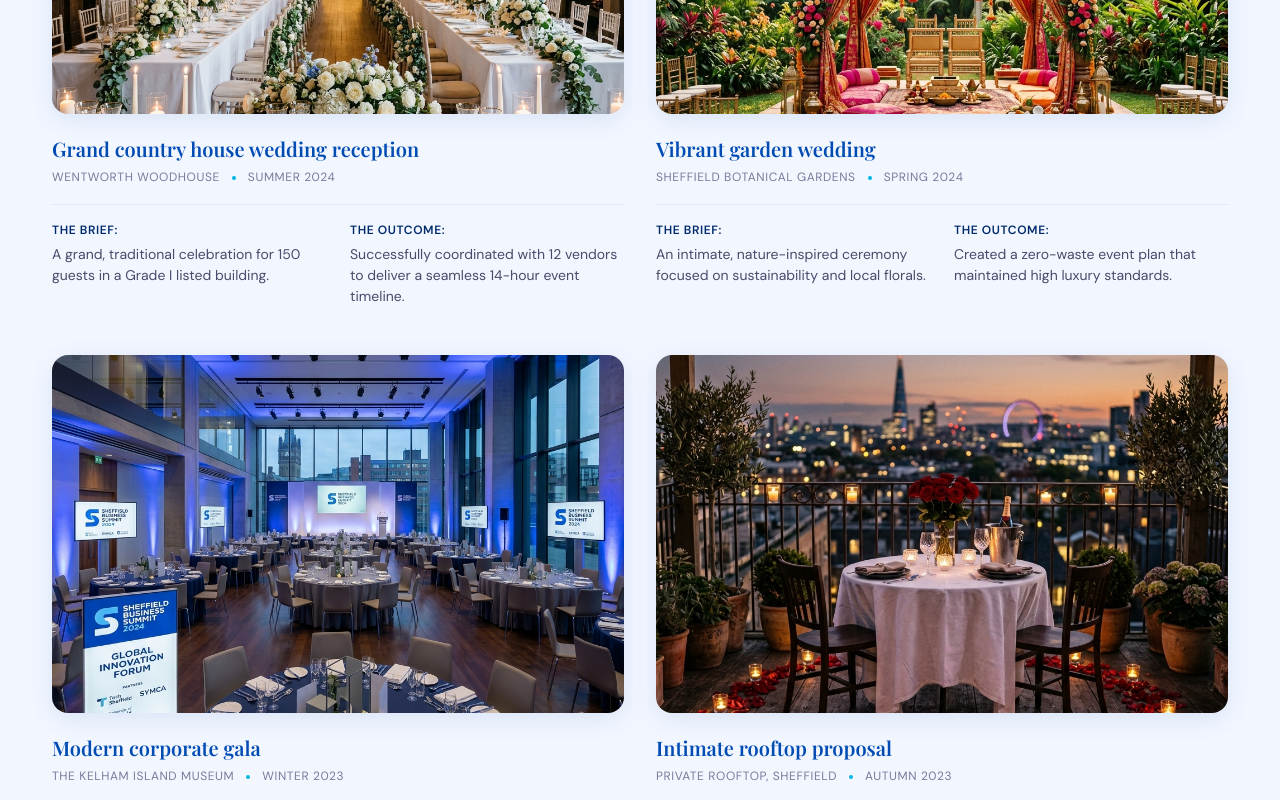
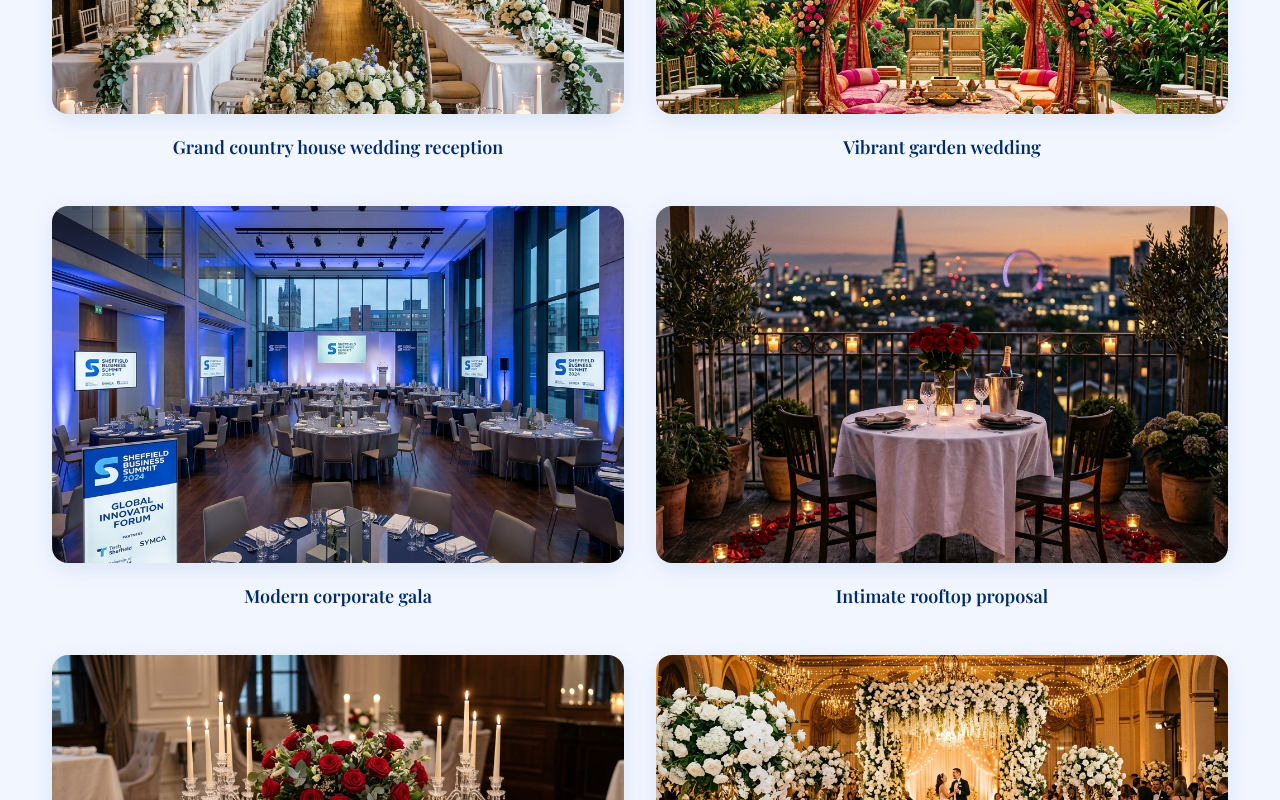
Before and after one commit to klaxtrix-sudo/opal-events, a React (Vite) app: page /portfolio in a window 1280 px wide. Shown: the part 840-1640 px from the top of the page. Built offline with nearby package versions, Linux system fonts and the light colour scheme; a web font is replaced by a local one.

Commit message:
refactor: update About page content, simplify Portfolio layout, and refresh imagery assets

```diff
--- a/src/components/About.jsx
+++ b/src/components/About.jsx
@@ -2,7 +2,7 @@ import React from 'react';
 import { Link } from 'react-router-dom';
 import './About.css';
 import { useScrollReveal } from '../hooks/useScrollReveal';
-import aboutImg from '../assets/about.png';
+import aboutImg from '../assets/about_story.jpg';
 
 
 
@@ -33,26 +33,25 @@ const About = () => {
           </Link>
 
           <p className="about-lead">
-            Isn't being a wedding planner every girl's dream? I just decided to follow mine...
+            "Isn't being a wedding planner every girl's dream? I just decided to follow mine..."
           </p>
 
           <div className="about-body">
             <p>
-              In 2020, while working full-time, I did an online Wedding Planning course
-              which delved into weddings of different cultures such as Nigerian, South Asian,
-              and Slovakian. It also looked at how to run your own wedding planning business—I
-              spent months debating how someone with so much passion but little experience
-              in the industry could start that business. In the end, what made the most sense
-              to me was to at least start in the industry, so in 2023 I quit my job and
-              started working freelance as a Wedding Coordinator for a venue.
+              In 2020, while working full-time, I did an online Wedding Planning course which
+              delved into weddings of different cultures, such as Nigerian, South Asian, and
+              Slovakian. During the planning of my own multicultural wedding (British/Nigerian),
+              I was reminded of my love for planning and the cultural variety I experienced in
+              my training.
             </p>
             <p>
-              That's when I realised what it takes to succeed in weddings and events: hard
-              work and long hours, but also passion, great customer service, and connections.
-              It solidified that this was what I wanted to do. I moved to a venue close to
-              the city centre and within 18 months I had been promoted twice—from Wedding &
-              Venue Assistant to Wedding & Event Coordinator, and from Coordinator to
-              Hospitality Manager.
+              The course also looked at how to run your own wedding planning business—I spent months
+              debating how someone with so much passion but little experience in the industry could
+              start that business.
+            </p>
+            <p >
+              In the end, what made the most sense to me was to at least start in the industry, so in
+              2023...
             </p>
           </div>
 
--- a/src/pages/AboutPage.jsx
+++ b/src/pages/AboutPage.jsx
@@ -2,7 +2,7 @@ import React from 'react';
 import { Link } from 'react-router-dom';
 import PageHero from '../components/PageHero';
 import './AboutPage.css';
-import aboutImg from '../assets/about.png';
+import visionaryImg from '../assets/visionary_journey.jpg';
 import { useScrollReveal, useScrollRevealAll } from '../hooks/useScrollReveal';
 
 const AboutPage = () => {
@@ -25,7 +25,7 @@ const AboutPage = () => {
         <div className="container about-page-grid">
           <div className="about-page-img reveal-left" ref={storyImgRef}>
             <div className="img-frame">
-              <img src={aboutImg} alt="Opal Events Founder" loading="lazy" />
+              <img src={visionaryImg} alt="Opal Events Founder" loading="lazy" />
             </div>
             <div className="founder-badge">
               <strong>Est. 2023</strong>
@@ -39,7 +39,10 @@ const AboutPage = () => {
               "Isn't being a wedding planner every girl's dream? I just decided to follow mine..."
             </p>
             <p>
-              In 2020, while working full-time, I did an online Wedding Planning course which delved into weddings of different cultures, such as Nigerian, South Asian, and Slovakian. It also looked at how to run your own wedding planning business—I spent months debating how someone with so much passion but little experience in the industry could start that business.
+              In 2020, while working full-time, I did an online Wedding Planning course which delved into weddings of different cultures, such as Nigerian, South Asian, and Slovakian. During the planning of my own multicultural wedding (British/Nigerian), I was reminded of my love for planning and the cultural variety I experienced in my training.
+            </p>
+            <p>
+              The course also looked at how to run your own wedding planning business—I spent months debating how someone with so much passion but little experience in the industry could start that business.
             </p>
             <p>
               In the end, what made the most sense to me was to at least start in the industry, so in 2023, I quit my job and started working freelance as a Wedding Coordinator for a venue. That’s when I realized what it takes to succeed in weddings and events: hard work and long hours, but also passion, great customer service, and connections. It solidified that this was what I wanted to do.
@@ -48,10 +51,13 @@ const AboutPage = () => {
               I moved to a venue close to the city centre and within 18 months, I had been promoted twice—from Wedding & Venue Assistant to Wedding & Event Coordinator, and then from Coordinator to Hospitality Manager. The transition into these roles felt natural and expanded my knowledge and understanding of events as a whole, as well as the detail behind planning and running not only the events but hiring, training, and leading a passionate team too.
             </p>
             <p>
-              It gave me the chance to build my skills in areas such as budget management, scheduling, problem-solving, and logistics—all things that stand me in good stead for building my own business and helping my customers in their planning journey. A big part of these roles was supplier relationships, both building and maintaining them, something else that I've taken with me into my business to bring my customers a variety of options and ideas to bring their dreams to life.
+              It gave me the chance to build my skills in areas such as budget management, scheduling, problem-solving, and logistics—all things that stand me in good stead for building my own business and helping my customers in their planning journey.
             </p>
             <p>
-              Again, I moved onto another venue, this time a new, unestablished one that required the events side to be built from nothing. This is where my desire to build my own wedding and event planning business became difficult to ignore. So welcome to this journey of passion!
+              Again, I moved onto another venue, this time a new, unestablished one that required the events side to be built from nothing. This is where my desire to build my own wedding and event planning business became difficult to ignore.
+            </p>
+            <p>
+              So welcome to this journey of passion!
             </p>
           </div>
         </div>
--- a/src/pages/PortfolioPage.css
+++ b/src/pages/PortfolioPage.css
@@ -88,20 +88,17 @@
   opacity: 1;
 }
 
-.pf-info h3 {
-  font-size: var(--text-xl);
-  margin-bottom: var(--space-2);
-  color: var(--color-primary);
+.pf-info {
+  text-align: center;
+  padding: 0 var(--space-4);
 }
 
-.pf-meta {
-  display: flex;
-  align-items: center;
-  gap: var(--space-3);
-  font-size: var(--text-xs);
-  color: var(--color-text-light);
-  text-transform: uppercase;
-  letter-spacing: 0.05em;
+.pf-info h3 {
+  font-size: var(--text-lg);
+  margin-bottom: 0;
+  color: var(--color-primary-dk);
+  font-family: var(--font-display);
+  font-weight: 600;
 }
 
 .pf-dot {
@@ -118,41 +115,6 @@
   }
 }
 
-/* Storytelling details */
-.pf-header {
-  margin-bottom: var(--space-4);
-  padding-bottom: var(--space-4);
-  border-bottom: 1px solid var(--color-border);
-}
-
-.pf-story {
-  display: grid;
-  grid-template-columns: 1fr 1fr;
-  gap: var(--space-6);
-  margin-top: var(--space-2);
-}
-
-.pf-story-item strong {
-  display: block;
-  font-size: var(--text-xs);
-  text-transform: uppercase;
-  color: var(--color-primary-dk);
-  margin-bottom: var(--space-1);
-  letter-spacing: 0.05em;
-}
-
-.pf-story-item p {
-  font-size: var(--text-sm);
-  line-height: 1.5;
-  color: var(--color-text-mid);
-}
-
-@media (max-width: 600px) {
-  .pf-story {
-    grid-template-columns: 1fr;
-    gap: var(--space-4);
-  }
-}
 
 /* Compact Editorial CTA */
 .portfolio-cta-modern {
--- a/src/pages/PortfolioPage.jsx
+++ b/src/pages/PortfolioPage.jsx
@@ -159,25 +159,7 @@ const PortfolioPage = () => {
                   </div>
                 </div>
                 <div className="pf-info">
-                  <div className="pf-header">
-                    <h3>{item.alt}</h3>
-                    <div className="pf-meta">
-                      <span>{item.loc}</span>
-                      <span className="pf-dot"></span>
-                      <span>{item.date}</span>
-                    </div>
-                  </div>
-
-                  <div className="pf-story">
-                    <div className="pf-story-item">
-                      <strong>The Brief:</strong>
-                      <p>{item.brief}</p>
-                    </div>
-                    <div className="pf-story-item">
-                      <strong>The Outcome:</strong>
-                      <p>{item.outcome}</p>
-                    </div>
-                  </div>
+                  <h3>{item.alt}</h3>
                 </div>
               </div>
             ))}
```
Also changed, not shown: src/assets/about_story.jpg (added), src/assets/visionary_journey.jpg (added).
